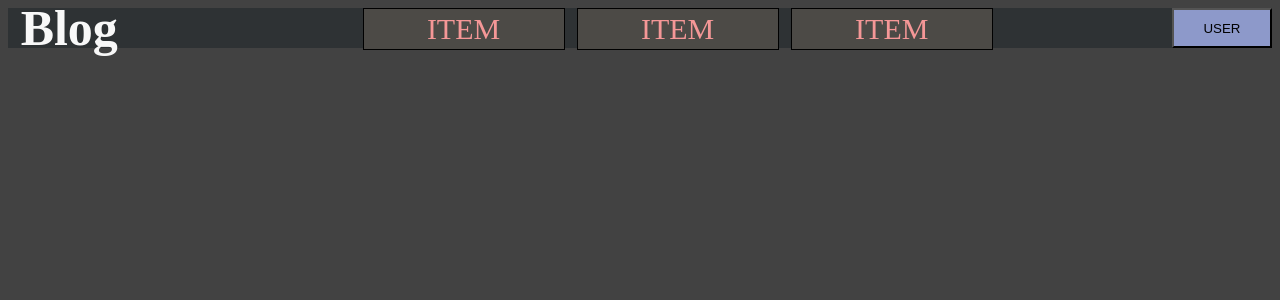
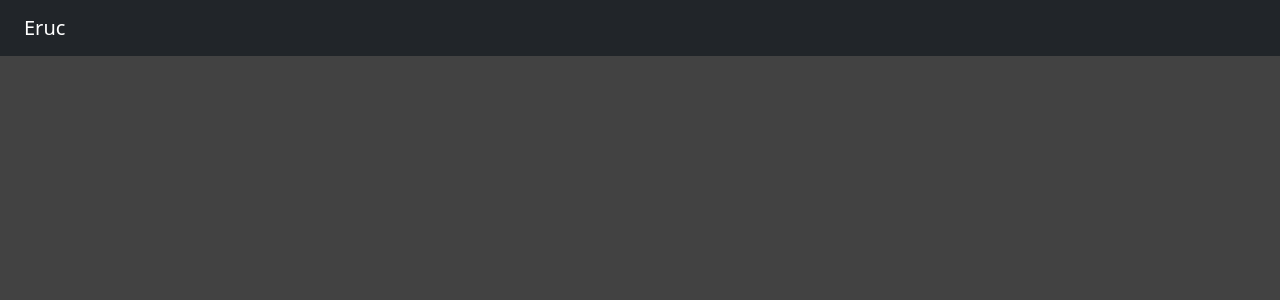
Before and after one commit to eruc1117/blog-front-end, a React (Create React App) app: page / in a window 1280 px wide. Shown: the top 300 px of the page. Built offline with nearby package versions, Linux system fonts and the light colour scheme.

Commit message:
feat: import bootstrap and update Navbar

```diff
--- a/package.json
+++ b/package.json
@@ -6,7 +6,9 @@
     "@testing-library/jest-dom": "^5.16.5",
     "@testing-library/react": "^13.4.0",
     "@testing-library/user-event": "^13.5.0",
+    "bootstrap": "^5.2.2",
     "react": "^18.2.0",
+    "react-bootstrap": "^2.5.0",
     "react-dom": "^18.2.0",
     "react-full-screen": "^1.1.1",
     "react-helmet": "^6.1.0",
--- a/src/App.js
+++ b/src/App.js
@@ -1,7 +1,7 @@
 import React from 'react';
 import { Helmet } from 'react-helmet';
 
-import Navbar from './UI/Navbar/Navbar';
+import BasicNavbar from './UI/Navbar/BasicNavbar';
 import './App.css';
 
 
@@ -14,7 +14,7 @@ class App extends React.Component {
           <style>{'body { background-color: #424242; }'}</style>
         </Helmet>
         <div className='main-body'>
-          <Navbar/>
+          <BasicNavbar/>
         </div>
       </div>
     )
--- a/src/UI/DropButtonGroup/DropButton/DropButton.css
+++ /dev/null
@@ -1,19 +0,0 @@
-.DropButton {
-    height: 100%;
-    width: 200px;
-    background-color: rgb(76, 74, 70);
-    border: thin solid black;
-    margin-left: 1%;
-    margin-right: 1%;
-}
-
-.DropButton-txt {
-    color: rgb(245, 151, 151);
-    font-size: 30px;
-    display: flex;
-    align-items: center;
-    justify-content: center;
-    height: 100%;
-    width: 200px;
-    margin: 0%;
-}
--- a/src/UI/DropButtonGroup/DropButton/DropButton.js
+++ /dev/null
@@ -1,13 +0,0 @@
-import React from "react";
-
-import './DropButton.css'
-
-const DropButton = () => {
-    return (
-        <div className="DropButton">
-            <p className="DropButton-txt">ITEM</p>
-        </div>
-    )
-}
-
-export default DropButton
--- a/src/UI/DropButtonGroup/DropButtonGroup.css
+++ /dev/null
@@ -1,6 +0,0 @@
-.DropButtonGroup {
-    display: flex;
-    flex-direction: row;
-    width: auto;
-    height: 100%;
-}
--- a/src/UI/DropButtonGroup/DropButtonGroup.js
+++ /dev/null
@@ -1,17 +0,0 @@
-import React from "react";
-
-import './DropButtonGroup.css'
-
-import DropButton from "./DropButton/DropButton";
-
-const DropButtonGroup = () => {
-    return(
-        <div className="DropButtonGroup">
-            <DropButton></DropButton>
-            <DropButton></DropButton>
-            <DropButton></DropButton>
-        </div>
-    )
-}
-
-export default DropButtonGroup
--- /dev/null
+++ b/src/UI/Navbar/BasicNavbar.js
@@ -0,0 +1,19 @@
+import React from "react";
+
+import Container from 'react-bootstrap/Container';
+import Nav from 'react-bootstrap/Nav';
+import Navbar from 'react-bootstrap/Navbar';
+
+function BasicNavbar() {
+    return (
+        <Navbar bg="dark" variant="dark">
+            <Container className="ms-1">
+                <Navbar.Brand className="ms-2" href="#home">Eruc</Navbar.Brand>
+                <Nav className="me-auto">
+                </Nav>
+            </Container>
+        </Navbar>
+    );
+}
+
+export default BasicNavbar
--- a/src/UI/Navbar/Navbar.css
+++ /dev/null
@@ -1,26 +0,0 @@
-.Navbar {
-    display: flex;
-    flex-direction: row;
-    align-items: center;
-    justify-content: space-between;
-    height: 5%;
-    background-color: rgba(38, 44, 46, 0.7);
-    margin-top: 0%;
-    padding-top: 0%;
-}
-
-.Navbar-title {
-    display: flex;
-    align-items: center;
-    height: 100%;
-    width: 10%;
-    padding-left: 1%;
-    font-size: 50px;
-    color: rgb(248, 248, 248);
-}
-
-.Navbar-button {
-    width: 100px;
-    height: 100%;
-    background-color: rgb(141, 153, 202);
-}
--- a/src/UI/Navbar/Navbar.js
+++ /dev/null
@@ -1,17 +0,0 @@
-import React from "react";
-
-import DropButtonGroup from "../DropButtonGroup/DropButtonGroup";
-
-import './Navbar.css'
-
-const Navbar = () => {
-    return (
-        <div className="Navbar">
-            <h2 className="Navbar-title">Blog</h2>
-            <DropButtonGroup/>
-            <button className="Navbar-button"> USER </button>
-        </div>
-    )
-}
-
-export default Navbar
--- a/src/index.js
+++ b/src/index.js
@@ -1,6 +1,8 @@
 import React from 'react';
 import ReactDOM from 'react-dom/client';
 import App from './App';
+
+import 'bootstrap/dist/css/bootstrap.min.css';
 
 const root = ReactDOM.createRoot(document.getElementById('root'));
 root.render(
```
Also changed, not shown: src/Component/Main.css (added), src/Component/Main.js (added), 1 other file (tests, documents, lock files or other folders).
